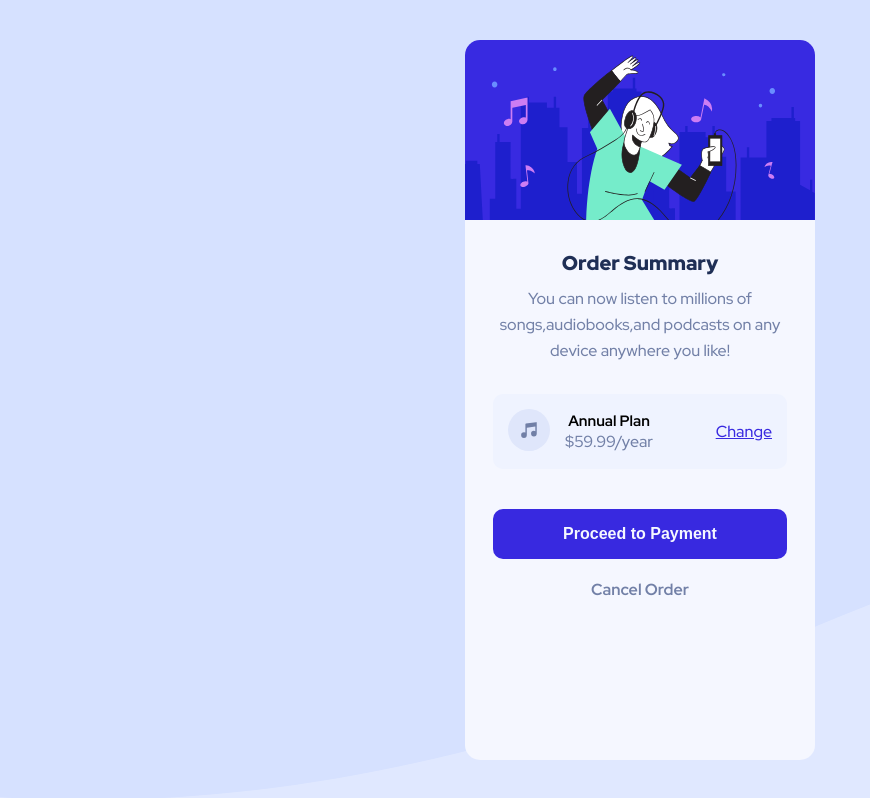
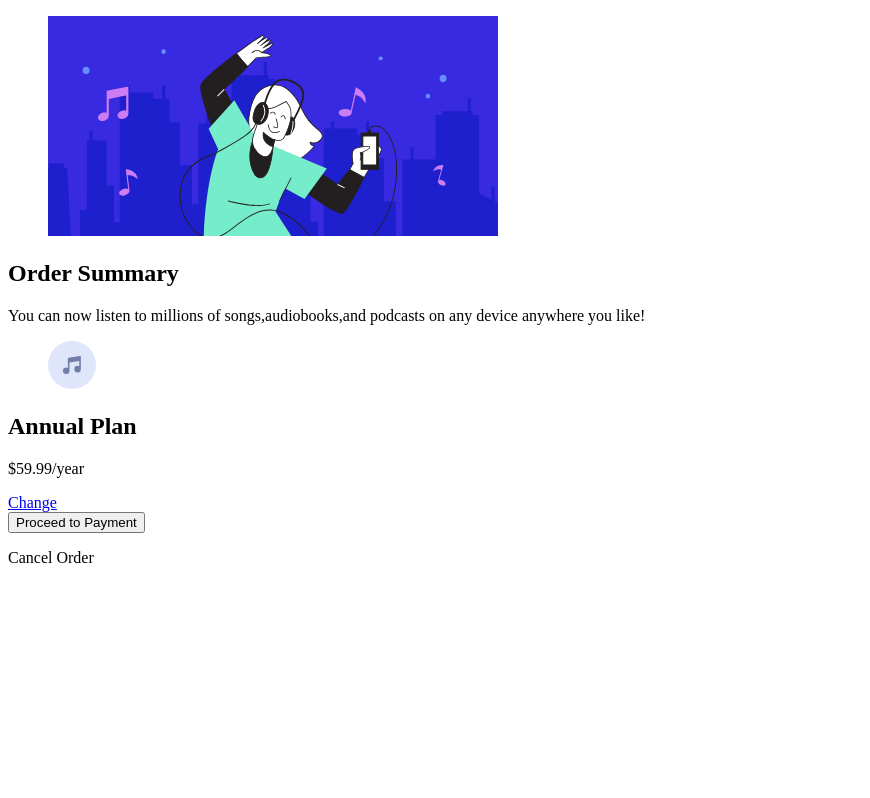
Before and after one commit to snowbot22/Order-summary-component, a website: page index.html in a window 1280 px wide. Shown: the whole page, without its empty margins (0-870 px from the left). Drawn offline with Linux system fonts and the light colour scheme.

Commit message:
a change idk

```diff
--- a/index.html
+++ b/index.html
@@ -7,7 +7,7 @@
     <title>Order Summary Component</title>
     <!-- CSS -->
     <link rel="stylesheet" href="css/mobile.css" media="screen and (max-width: 768px)">
-    <link rel="stylesheet" href="css/desktop.css" media="screen and (min-width: 769px)">
+    <link rel="stylesheet" href="css/" media="screen and (min-width: 769px)">
     <!-- FONTS -->
     <link rel="preconnect" href="https://fonts.googleapis.com">
     <link rel="preconnect" href="https://fonts.gstatic.com" crossorigin>
```
